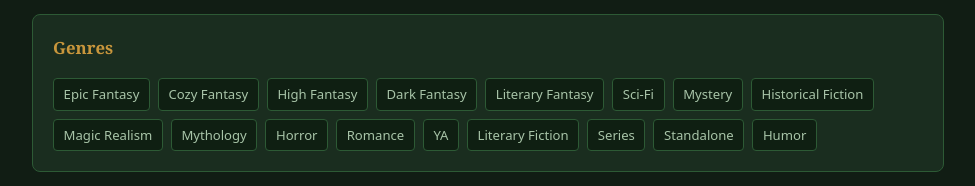
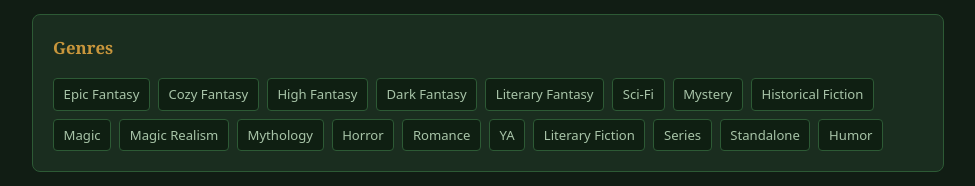
Before and after one commit to mDagley/BookClub, a Vue app: page /admin in a window 1280 px wide. Shown: the part 983-1169 px from the top of the page, without its empty margins (152-1127 px from the left). Built offline with nearby package versions, Linux system fonts and the light colour scheme; no server answers; the database is empty; sample sign-in values are in the browser's storage.

Commit message:
feat: Phase 11 — Polish pass: add Magic genre, .btn-sm utility class
Co-Authored-By: Claude Sonnet 4.6 <noreply@anthropic.com>

```diff
--- a/src/styles/components.css
+++ b/src/styles/components.css
@@ -167,6 +167,12 @@
   100% { background-position: -200% 0; }
 }
 
+/* Small button variant */
+.btn-sm {
+  padding: 0.3rem 0.65rem;
+  font-size: 0.78rem;
+}
+
 /* Section title */
 .section-title {
   font-family: var(--font-serif);
--- a/src/utils/genres.js
+++ b/src/utils/genres.js
@@ -7,6 +7,7 @@ export const GENRE_ICONS = {
   'Sci-Fi':            { icon: '🚀' },
   'Mystery':           { icon: '🔍' },
   'Historical Fiction':{ icon: '🏰' },
+  'Magic':             { icon: '✨' },
   'Magic Realism':     { icon: '🌙' },
   'Mythology':         { icon: '🕷️' },
   'Horror':            { icon: '👻' },
```
